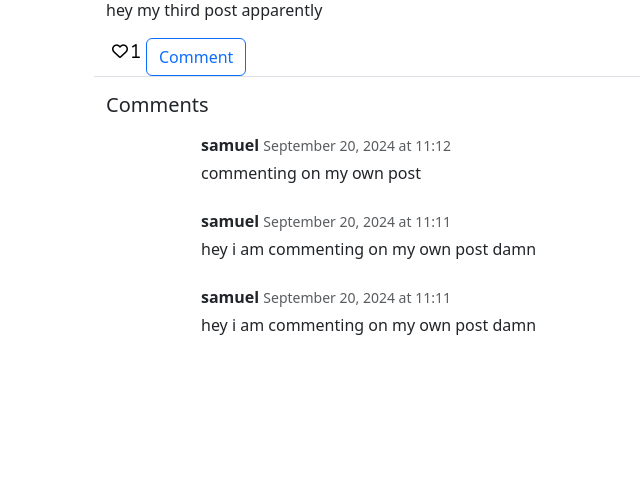
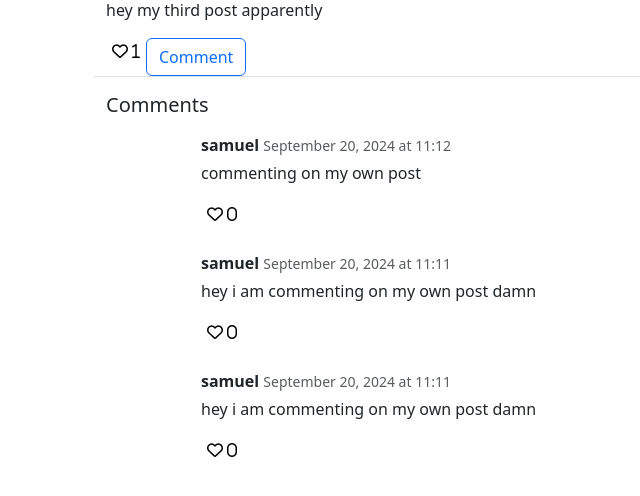
Before and after one commit to samuel2l/Django-Social-Media-Web-App, a Django app: page /posts/3/ in a window 1280 px wide. Shown: the part 200-696 px from the top of the page, without its empty margins (261-901 px from the left). Run offline with Django 5.2, Linux system fonts and the light colour scheme; data comes from the database, SQL or seed files in the repository; both versions use the stored data as it was after the commit; some libraries are stand-ins or nearby versions.

Commit message:
add comment likes

```diff
--- a/social/templates/post_details.html
+++ b/social/templates/post_details.html
@@ -46,6 +46,18 @@
                         <small class="text-muted">{{ comment.date_created|date:"F d, Y" }} at {{ comment.date_created|time:"H:i" }}</small>
                     </p>
                     <p>{{ comment.content }}</p>
+                    <div class="d-flex flex-row">
+                        <form method="POST" action="{% url 'like-comment' post.pk comment.pk %}">
+                            {% csrf_token %}
+                            <input type="hidden" name="next" value="{{ request.path }}">
+                            <button style="background-color: transparent; border: none; box-shadow: none;" type="submit">
+                                <i class="fa-heart {% if user in comment.likes.all %}fas text-danger{% else %}far{% endif %}">
+                                    <span>{{ comment.likes.all.count }}</span>
+                                </i>
+                            </button>
+                        </form>
+
+        </div>
                 </div>
             </div>
         </div>
--- a/social/templates/posts.html
+++ b/social/templates/posts.html
@@ -17,7 +17,7 @@
                     {% csrf_token %}
                     <input type="hidden" name="next" value="{{ request.path }}">
                     <button style="background-color: transparent; border: none; box-shadow: none;" type="submit">
-                        <i class="far fa-heart"> <span>{{ post.likes.all.count }}</span></i>
+                        <i class="fa-heart {% if user in comment.likes.all %}fas text-danger{% else %}far{% endif %}"> <span>{{ post.likes.all.count }}</span></i>
                     </button>
                 </form>
                 <a href="{% url 'comment' post.pk %}" class="btn btn-outline-primary ml-3">Comment</a>
```
Also changed, not shown: db.sqlite3.
